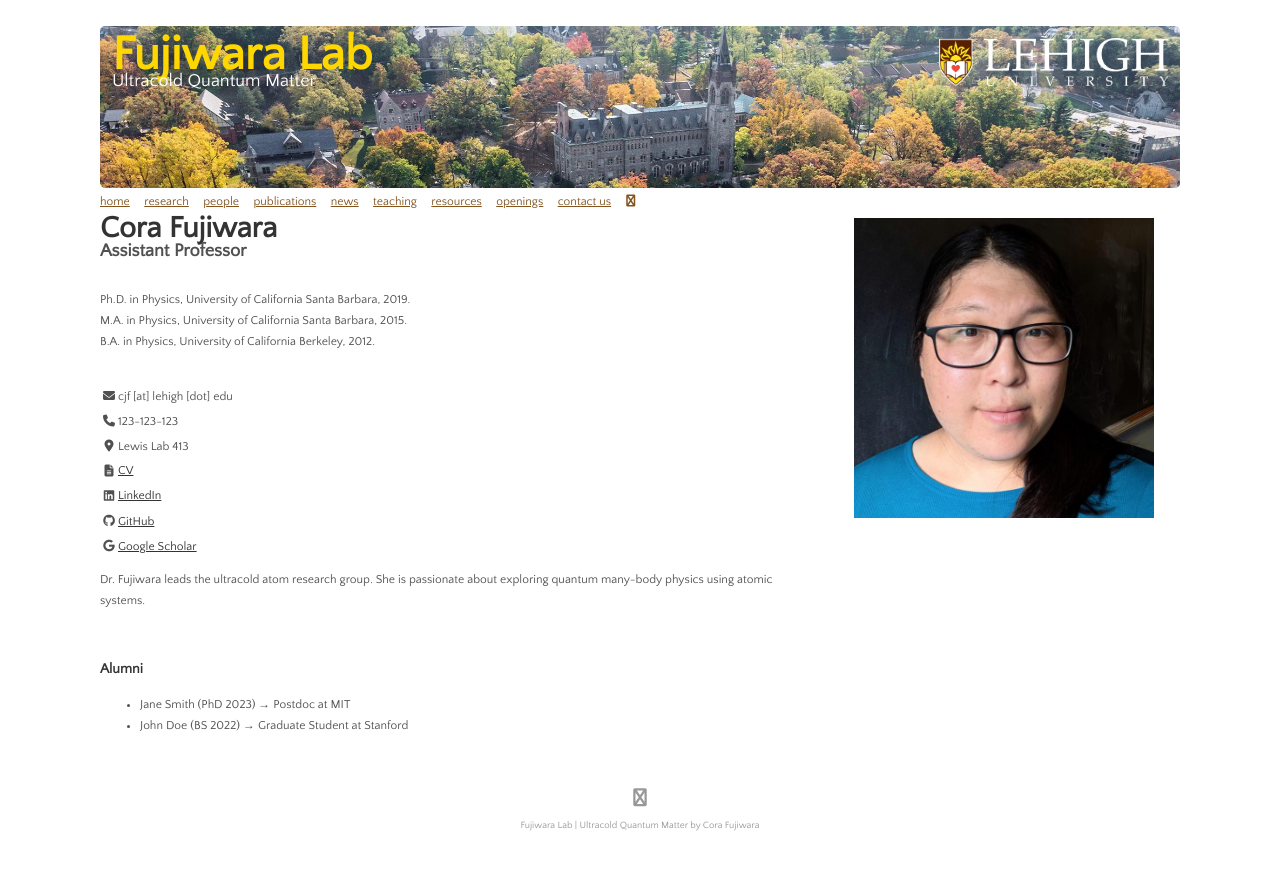
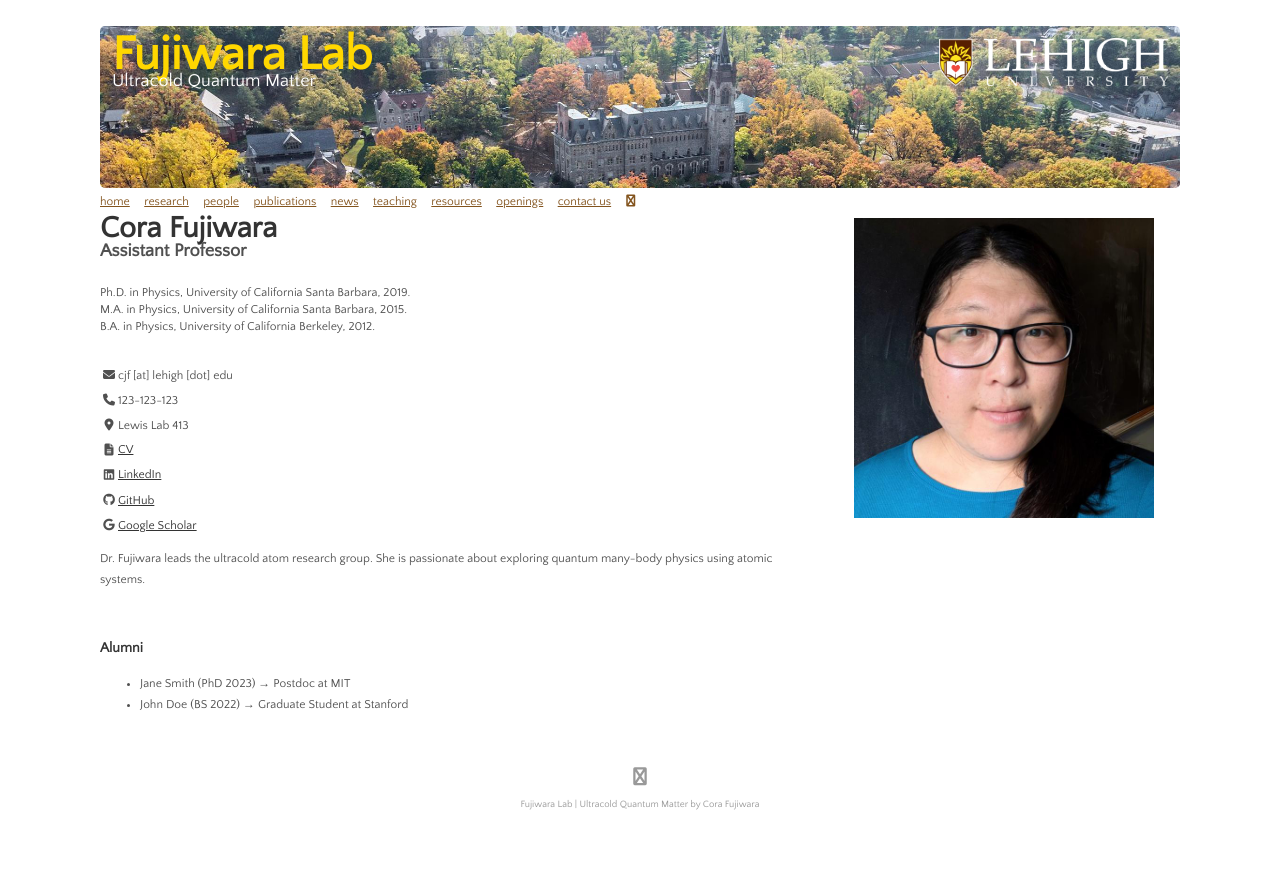
Before and after one commit to fujiwara-quantum-lab/fujiwara-quantum-lab.github.io, a Jekyll site: the page built from menu/people.md, in a window 1280 px wide. Shown: the top 870 px of the page. Built offline with Jekyll 4.4.1, drawn with Linux system fonts in a browser that asks for light colours; a style sheet for code colours, icons or effects is not loaded.

Commit message:
Update member_card.html

```diff
--- a/_includes/member_card.html
+++ b/_includes/member_card.html
@@ -8,12 +8,11 @@
     <p style="font-size: 1.5rem; font-weight: bold; margin: 0 0 0.5rem 0;">{{ person.role }}</p>
 
     <!-- Education Section -->
-    {% if person.education %}
-    <p style="margin: 0 0 1rem 0; white-space: pre-line;">
-      {{ person.education }}
-    </p>
-    {% endif %}
-
+{% if person.education %}
+<div style="margin: 0 0 1rem 0; white-space: pre-line; line-height: 1.4;">
+  {{ person.education }}
+</div>
+{% endif %}
     <!-- Contact Info List -->
     <ul style="list-style: none; padding: 0; margin: 0 0 1rem 0;">
       {% if person.email %}
```
